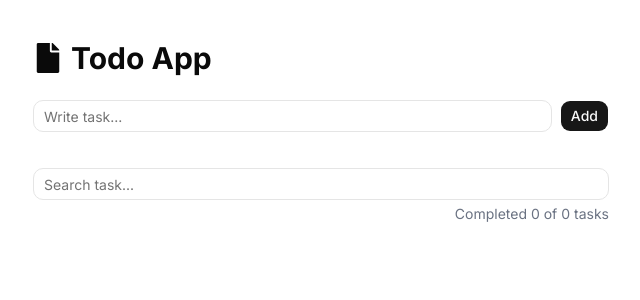
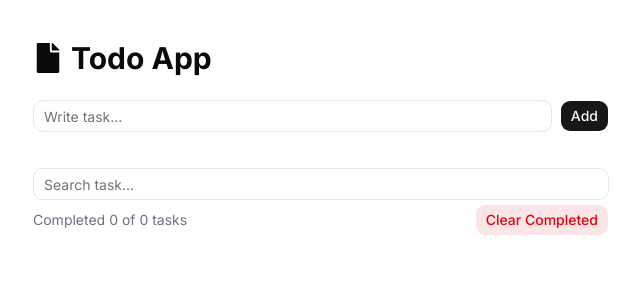
Before and after one commit to Sujon-Ahmed/next-todo-app, a Next.js app: page / in a window 1280 px wide. Shown: the top 300 px of the page, without its empty margins (319-959 px from the left). Built offline with nearby package versions, Linux system fonts and the light colour scheme.

Commit message:
Clear Completed feature added

```diff
--- a/app/page.tsx
+++ b/app/page.tsx
@@ -60,6 +60,10 @@ export default function Home() {
   // completed count
   const completedCount = todos.filter((todo) => todo.completed).length;
 
+  // clear complete
+  const clearCompleted = () => {
+    setTodos(todos.filter((todo) => !todo.completed));
+  };
   return (
     <div className="max-w-xl mx-auto py-10">
       <h1 className="flex items-center gap-2 text-3xl font-bold mb-6">
@@ -80,8 +84,13 @@ export default function Home() {
           value={search}
           onChange={(e) => setSearch(e.target.value)}
         />
-        <p className="text-sm text-gray-500 py-1 flex items-end justify-end">
-          Completed {completedCount} of {todos.length} tasks
+        <p className="text-sm text-gray-500 py-1 flex items-center justify-between">
+          <span>
+            Completed {completedCount} of {todos.length} tasks
+          </span>
+          <Button variant="destructive" className="" onClick={clearCompleted}>
+            Clear Completed
+          </Button>
         </p>
       </div>
       <div className="space-y-3">
```
